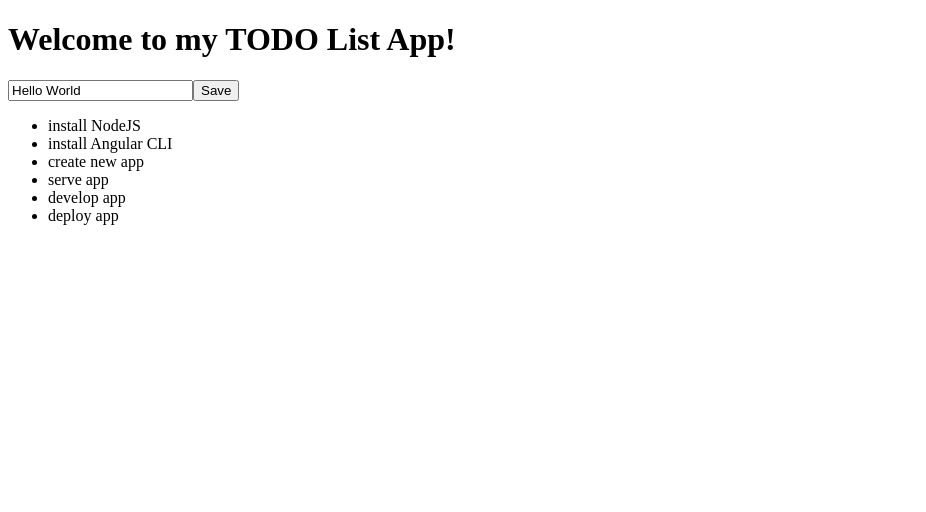
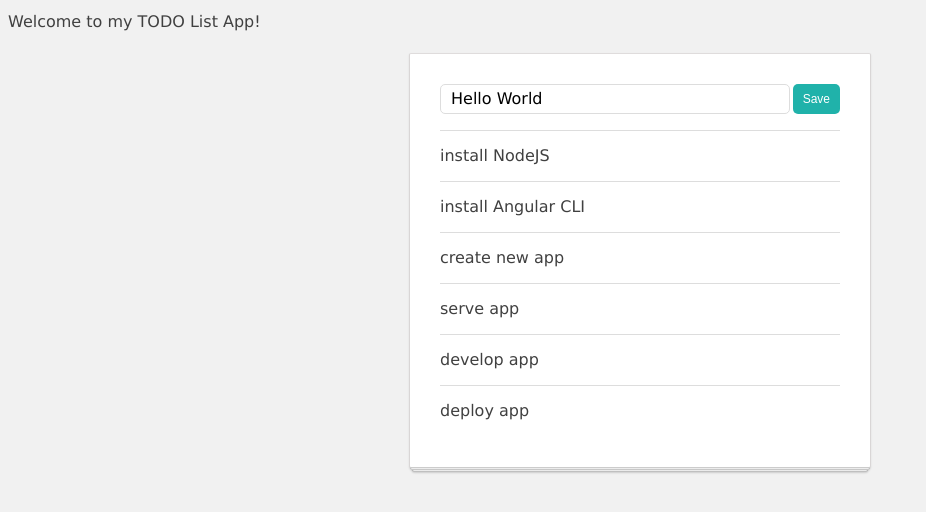
Before and after one commit to annagapuz/ng-girls-workshop-01, an Angular app: page / in a window 1280 px wide. Shown: the top 512 px of the page, without its empty margins (0-926 px from the left). Built offline with nearby package versions, Linux system fonts and the light colour scheme.

Commit message:
Finished chapter 14

```diff
--- a/src/app/input-button-unit/input-button-unit.component.css
+++ b/src/app/input-button-unit/input-button-unit.component.css
@@ -0,0 +1,15 @@
+.todo-input {
+  padding: 4px 10px 4px;
+  font-size: 16px;
+  font-family: 'Lucida Grande', Verdana, sans-serif;
+  line-height: 20px;
+  border: solid 1px #dddddd;
+  border-radius: 5px;
+  flex-grow: 1;
+}
+
+:host(:not([hidden])) {
+  display: flex;
+  justify-content: space-between;
+  flex-grow: 1;
+}
--- a/src/app/input-button-unit/input-button-unit.component.html
+++ b/src/app/input-button-unit/input-button-unit.component.html
@@ -1,6 +1,6 @@
-<input #inputElementRef [value]="title"
+<input class="todo-input" #inputElementRef [value]="title"
        (keyup.enter)="submitValue($event.target.value)">
 
-<button (click)="submitValue(inputElementRef.value)">
+<button class="btn" (click)="submitValue(inputElementRef.value)">
   Save
 </button>
--- a/src/app/list-manager/list-manager.component.css
+++ b/src/app/list-manager/list-manager.component.css
@@ -0,0 +1,39 @@
+.todo-app {
+  position: relative;
+  width: 400px;
+  padding: 30px 30px 15px;
+  background: white;
+  border: 1px solid;
+  border-color: #dfdcdc #d9d6d6 #ccc;
+  border-radius: 2px;
+  -webkit-box-shadow: 0 1px 2px rgba(0, 0, 0, 0.1);
+  box-shadow: 0 1px 2px rgba(0, 0, 0, 0.1);
+  margin: 20px auto;
+}
+
+.todo-app::before, .todo-app::after {
+  content: '';
+  position: absolute;
+  z-index: -1;
+  height: 4px;
+  background: white;
+  border: 1px solid #ccc;
+  border-radius: 2px;
+}
+
+.todo-app::after {
+  bottom: -3px;
+  left: 0;
+  right: 0;
+  -webkit-box-shadow: 0 1px 2px rgba(0, 0, 0, 0.1);
+  box-shadow: 0 1px 2px rgba(0, 0, 0, 0.1);
+}
+
+.todo-app::before {
+  bottom: -5px;
+  left: 2px;
+  right: 2px;
+  border-color: #c4c4c4;
+  -webkit-box-shadow: 0 1px 2px rgba(0, 0, 0, 0.15);
+  box-shadow: 0 1px 2px rgba(0, 0, 0, 0.15);
+}
--- a/src/app/list-manager/list-manager.component.html
+++ b/src/app/list-manager/list-manager.component.html
@@ -1,3 +1,4 @@
+<div class="todo-app">
   <app-input-button-unit (submit)="addItem($event)"></app-input-button-unit>
 
   <ul>
@@ -5,3 +6,4 @@
       <app-todo-item [item]="todoItem"></app-todo-item>
     </li>
   </ul>
+</div>
--- a/src/app/todo-item/todo-item.component.css
+++ b/src/app/todo-item/todo-item.component.css
@@ -0,0 +1,18 @@
+.todo-item {
+  padding: 10px 0;
+  border-top: solid 1px #ddd;
+  min-height: 30px;
+  line-height: 30px;
+  display: flex;
+  justify-content: space-between;
+}
+
+.todo-checkbox {
+  flex-shrink: 0;
+  margin: auto 1ex auto 0;
+}
+
+.todo-title {
+  flex-grow: 1;
+  padding-left: 11px;
+}
--- a/src/app/todo-item/todo-item.component.html
+++ b/src/app/todo-item/todo-item.component.html
@@ -1 +1,3 @@
-{{ item.title }}
+<div class="todo-item">
+  {{ item.title }}
+</div>
--- a/src/styles.css
+++ b/src/styles.css
@@ -1 +1,53 @@
-/* You can add global styles to this file, and also import other style files */
+html, body, div, span,
+h1, p, ul, li {
+  padding: 0;
+  border: 0;
+  font: inherit;
+  vertical-align: baseline;
+}
+
+body {
+  background: #f1f1f1;
+  font-size: 16px;
+  line-height: 22px;
+  color: #404040;
+  font-family: 'Lucida Grande', Verdana, sans-serif;
+}
+
+ol, ul {
+  list-style: none;
+}
+
+.btn {
+  background: lightseagreen;
+  color: #fff;
+  padding: 3px 10px;
+  margin: 0 0 0 3px;
+  border: none;
+  border-radius: 5px;
+  font-size: 12px;
+  line-height: 24px;
+  cursor: pointer;
+  vertical-align: bottom;
+}
+
+.btn:hover {
+  background: lightslategrey;
+}
+
+.btn-red {
+  background: red;
+}
+
+.btn-red:hover {
+  background: darkred;
+}
+
+.app-title {
+  font-size: 52px;
+  line-height: 52px;
+  margin-bottom: 30px;
+  font-weight: bold;
+  text-align: center;
+  letter-spacing: -0.8px;
+}
```
Lines whose indentation alone changed are shown as unchanged.
